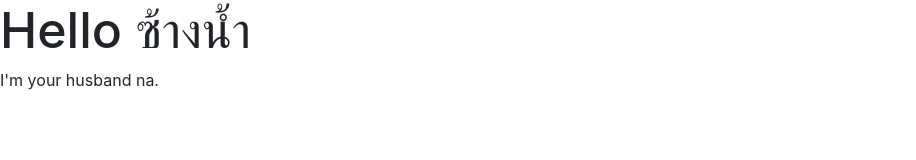
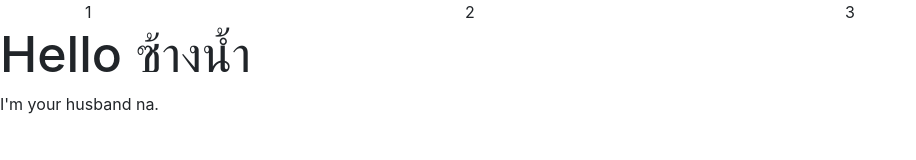
Before and after one commit to jakkapan-cha/jakkapan-cha.github.io, a plain HTML site: page index.html in a window 1280 px wide. Shown: the whole page, without its empty margins (0-916 px from the left). Drawn offline with nearby package versions, Linux system fonts and the light colour scheme.

Commit message:
Update index.html

```diff
--- a/index.html
+++ b/index.html
@@ -10,6 +10,22 @@
         <link rel="stylesheet" href="css/base.css">
     </head>
 <body>
+    <header></header>
+    <main>
+        <div class="container">
+            <div class="row">
+                <div class="col-sm">
+                    1
+                </div>
+                <div class="col-sm">
+                    2
+                </div>
+                <div class="col-sm">
+                    3
+                </div>
+            </div>
+        </div>
+    </main>
 <h1>Hello ซ้างน้ำ</h1>
 <p>I'm your husband na.</p>
 </body>
```
